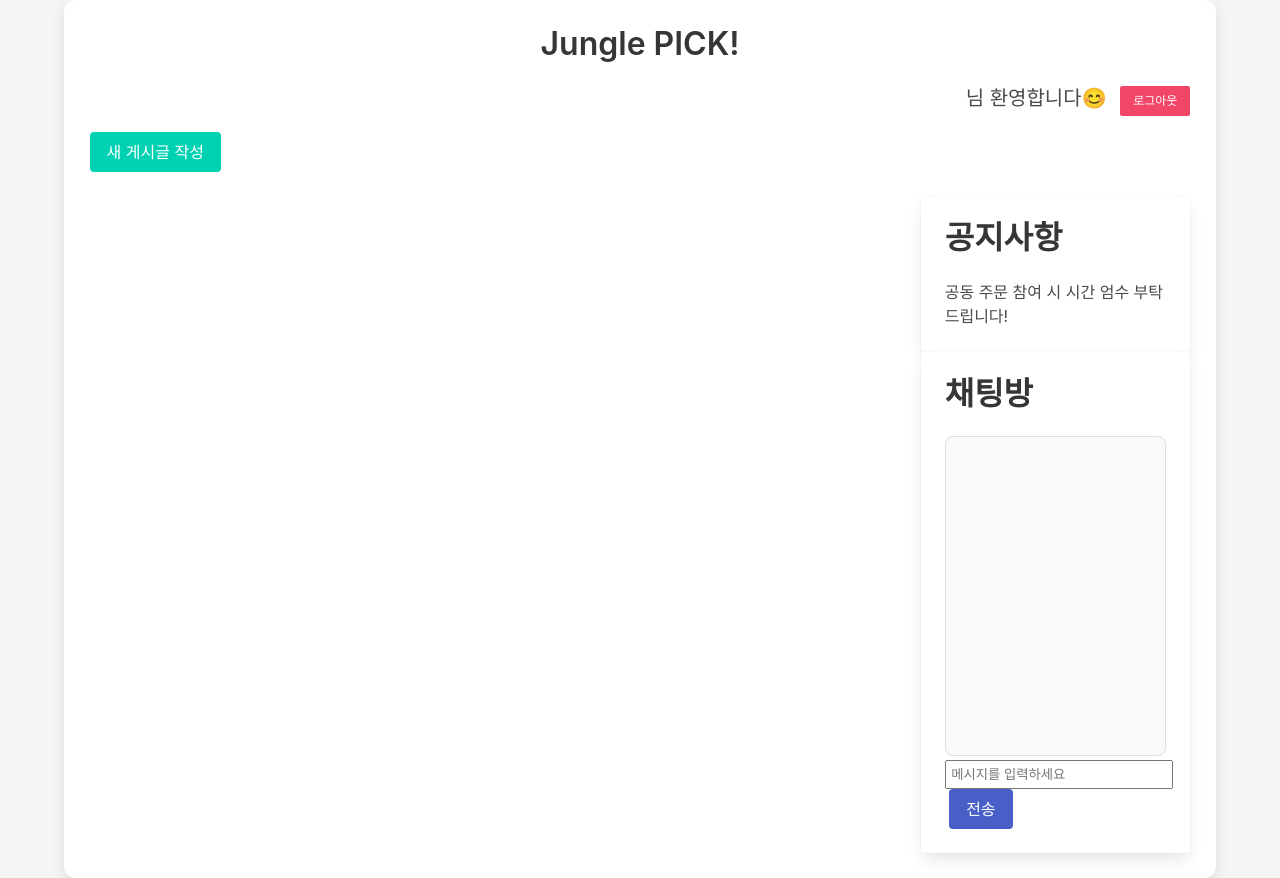
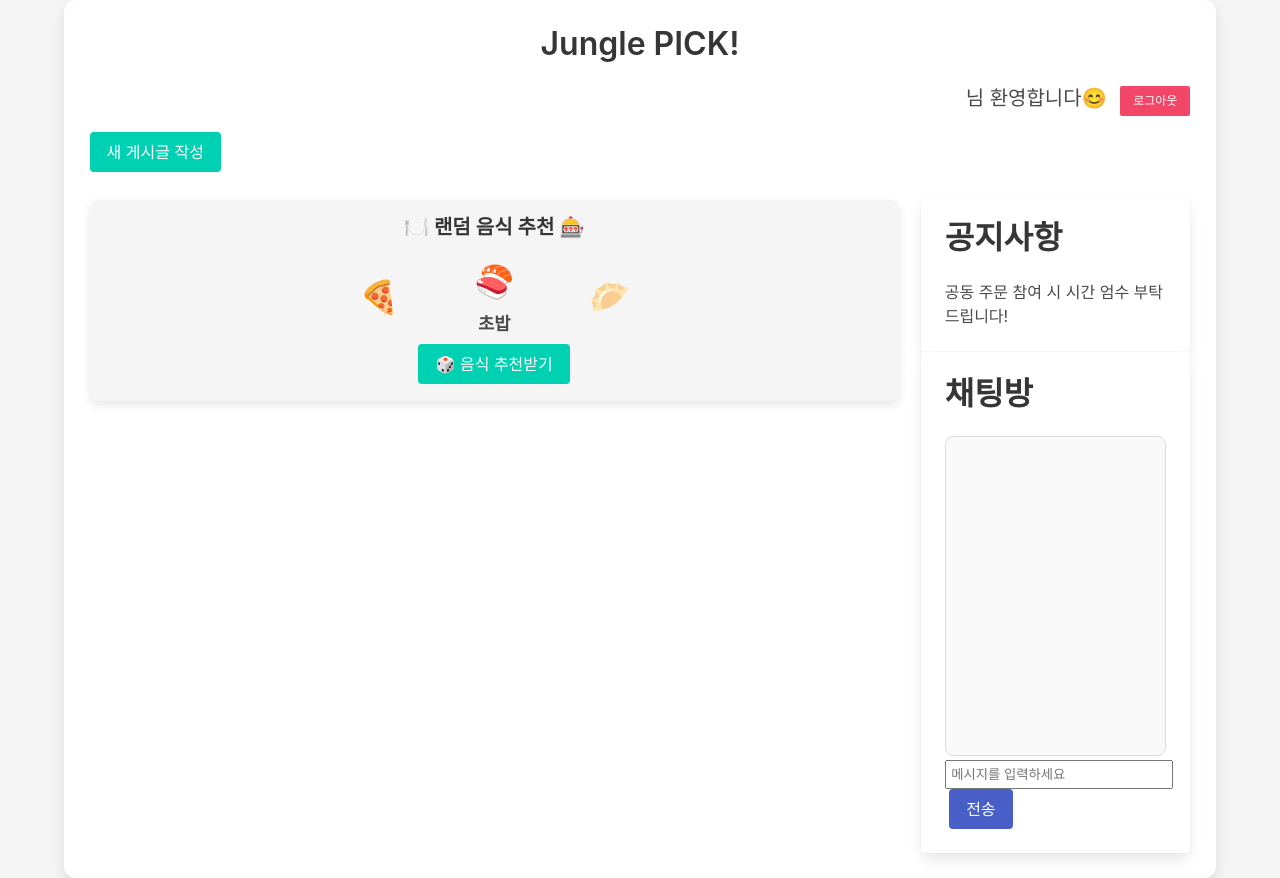
Before and after one commit to prtky/JunglePick, a Flask app: template templates/mainpage.html in a window 1280 px wide. Run offline with Flask 3, Linux system fonts and the light colour scheme; the template is opened without the code that fills it, so the values that code supplies are empty; some libraries are stand-ins or nearby versions.

Commit message:
랜덤 음식 뽑기 메인페이지 이식 완료

```diff
--- a/templates/mainpage.html
+++ b/templates/mainpage.html
@@ -62,6 +62,42 @@
       }
 
       html{background-color: #f5f5f5}
+
+
+      /* 술롯 관련 css */
+      .random-menu {
+        margin-top: 2%;
+        padding: 2%;
+        border-radius: 8px;
+        background: #f5f5f5;
+        text-align: center;
+        box-shadow: 0 4px 10px rgba(0, 0, 0, 0.1);
+      }
+      .slot-machine {
+        display: flex;
+        justify-content: center;
+        align-items: center;
+        gap: 15px;
+        height: 70px;
+        overflow: hidden;
+      }
+      .slot-item {
+        display: flex;
+        flex-direction: column; /* 세로 정렬 */
+        justify-content: center;
+        align-items: center;
+        width: 80px;
+        text-align: center;
+        font-size: 2rem; /* 이모지 크기 */
+      }
+      .slot-item.main {
+        width: 120px; /* 가운데 슬롯 더 크게 */
+      }
+      .food-name {
+        font-size: 1.1rem; /* 가독성 좋은 크기로 조정 */
+        font-weight: bold; /* 음식 이름 강조 */
+        margin-top: 5px;
+      }
     </style>
   </head>
   <body class="has-background-light">
@@ -136,6 +172,24 @@
               </div>
             {% endfor %}
           </div>
+
+          <!-- 음식 랜덤 추천 추가 -->
+          <div class="random-menu">
+            <h2 class="title is-5 has-text-centered">🍽️ 랜덤 음식 추천 🎰</h2>
+            <div id="slot-machine" class="slot-machine">
+              <span class="slot-item side">🍕</span>
+              <span class="slot-item main">
+                <span class="emoji">🍣</span>
+                <span class="food-name">초밥</span>
+              </span>
+              <span class="slot-item side">🥟</span>
+            </div>
+            <div class="has-text-centered mt-3">
+              <button class="button is-primary" onclick="startSlotMachine()">🎲 음식 추천받기</button>
+            </div>
+          </div>
+          <script src="script.js"></script>
+
         </div>
         <div class="sidebar">
           <div class="card">
@@ -254,6 +308,56 @@
       })
       .catch(error => console.error('Error:', error));
   }
+
+  function startSlotMachine() {
+    const foodOptions = [
+      { emoji: "🍕", name: "피자" },
+      { emoji: "🍣", name: "초밥" },
+      { emoji: "🥟", name: "만두" },
+      { emoji: "🍔", name: "햄버거" },
+      { emoji: "🌮", name: "타코" },
+      { emoji: "🥗", name: "샐러드" },
+      { emoji: "🍛", name: "카레" },
+      { emoji: "🍜", name: "라면" }
+    ];
+
+    const sideSlots = document.querySelectorAll(".slot-item.side");
+    const mainSlotEmoji = document.querySelector(".slot-item.main .emoji");
+    const mainSlotName = document.querySelector(".slot-item.main .food-name");
+
+    let intervalSpeed = 80; // 초기 속도
+    let slowdownFactor = 1.15; // 점점 느려지는 효과
+    let spinTime = 2000; // 전체 애니메이션 지속 시간
+    let elapsedTime = 0;
+
+    function spinSlots() {
+      if (elapsedTime >= spinTime) {
+        // 멈출 때 최종 추천 음식 선택
+        let finalFood = foodOptions[Math.floor(Math.random() * foodOptions.length)];
+        mainSlotEmoji.innerText = finalFood.emoji;
+        mainSlotName.innerText = finalFood.name;
+        return;
+      }
+
+      // 양쪽 슬롯 랜덤 변경
+      sideSlots.forEach(slot => {
+        let randomSideFood = foodOptions[Math.floor(Math.random() * foodOptions.length)];
+        slot.innerText = randomSideFood.emoji;
+      });
+
+      // 가운데 슬롯 변경
+      let randomMainFood = foodOptions[Math.floor(Math.random() * foodOptions.length)];
+      mainSlotEmoji.innerText = randomMainFood.emoji;
+      mainSlotName.innerText = randomMainFood.name;
+
+      elapsedTime += intervalSpeed; // 경과 시간 증가
+      intervalSpeed *= slowdownFactor; // 점점 느려짐
+
+      setTimeout(spinSlots, intervalSpeed); // 다음 변경 실행
+    }
+
+    spinSlots();
+  }
     </script>
   </body>
 </html>
```
